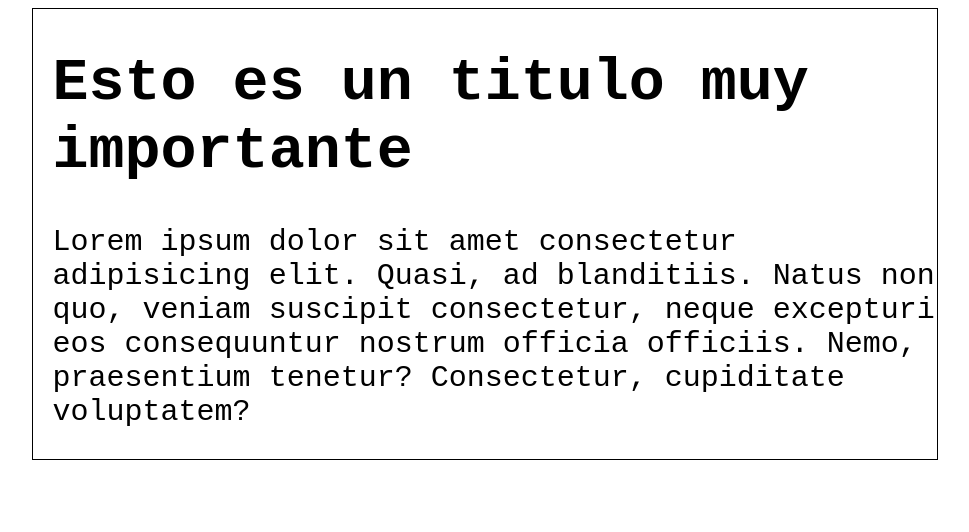
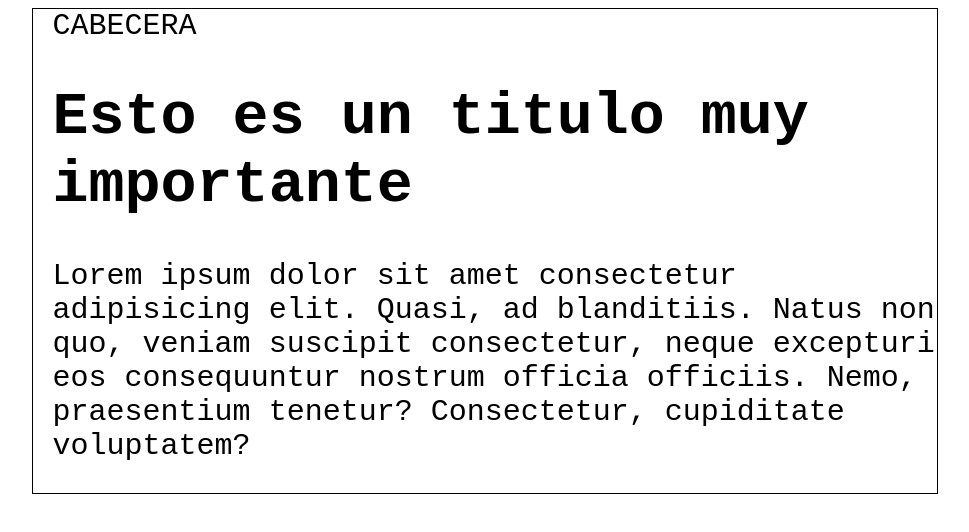
Before and after one commit to amandio96/AyL-Blog, a plain HTML site: page index.html in a window 1280 px wide. Shown: the whole page, without its empty margins (155-1124 px from the left). Drawn offline with Linux system fonts and the light colour scheme.

Commit message:
Esta es un rama de git llamada cabecera

```diff
--- a/index.html
+++ b/index.html
@@ -7,8 +7,12 @@
     <link rel="stylesheet" href="css/style.css">
 </head>
 <body>
+    <div class="container">
 
-    <div class="container">
+        <div class="cabecera">
+            CABECERA
+        </div>
+
         <h1>Esto es un titulo muy importante</h1>
         <p>Lorem ipsum dolor sit amet consectetur adipisicing elit. Quasi, ad blanditiis. Natus non quo, veniam suscipit consectetur, neque excepturi eos consequuntur nostrum officia officiis. Nemo, praesentium tenetur? Consectetur, cupiditate voluptatem?</p>
     </div>
```
